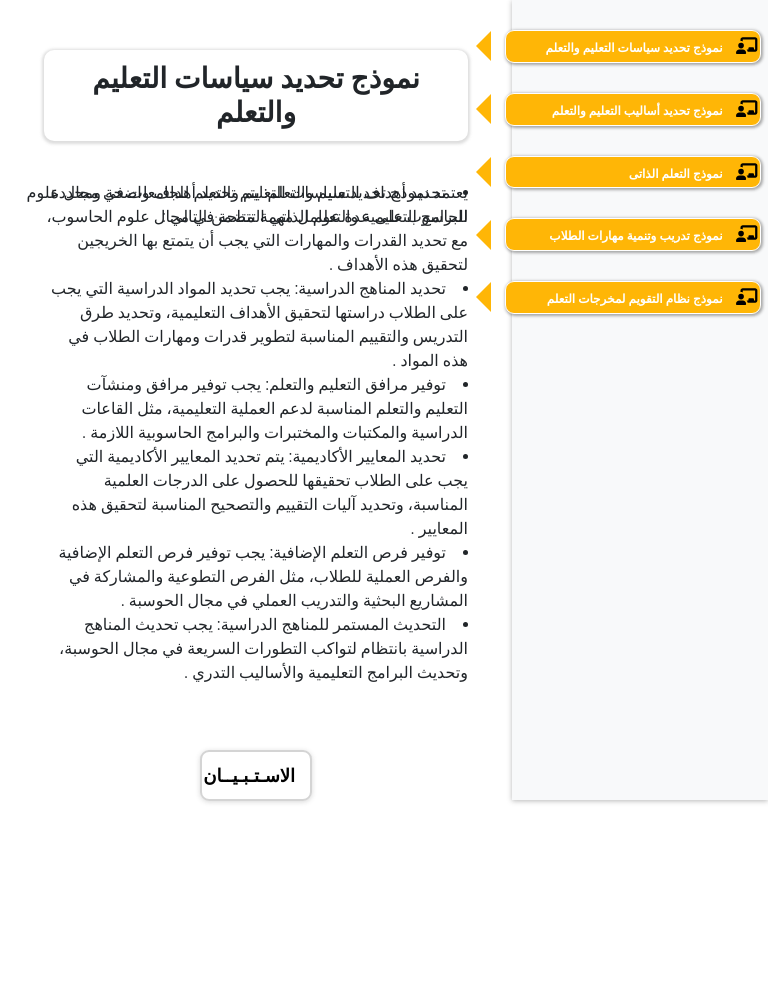
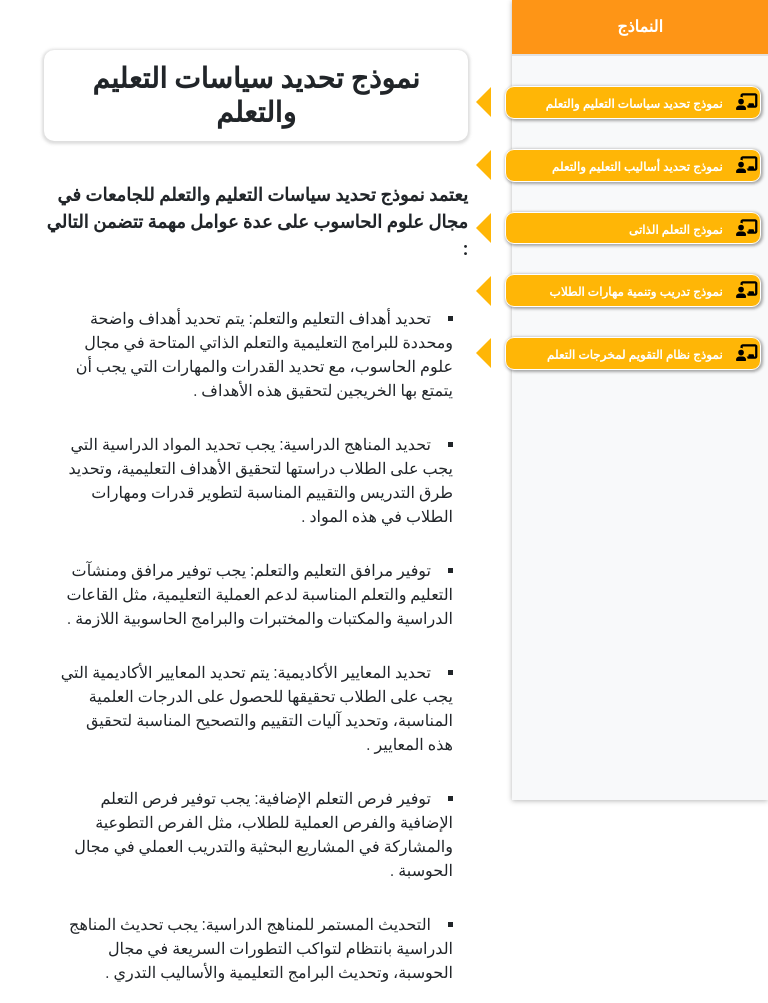
Before and after one commit to AbdoOMohammed/frist, a plain HTML site: page index.html in a window 768 px wide. Shown: the top 1003 px of the page. Before the commit the page ends 858 px from the top, so only its background shows below. Drawn offline with Linux system fonts and the light colour scheme.

Commit message:
Update styles.css

```diff
--- a/styles.css
+++ b/styles.css
@@ -8,6 +8,21 @@
 .icon{
     color: black;
     margin-left: 10px;
+}
+.top_1{
+    padding: 15px 20px;
+    background-color: #ff8e03eb;
+    display: flex;
+    justify-content: space-between;
+    color: white;
+    margin-bottom: 40px;
+    border-bottom: 2px solid #e1e1e1;
+}
+.top_1 p{
+    font-size: 22px;
+    font-weight: bold;
+    margin: 0;
+    padding: 0;
 }
 /*---------nav--------*/
 .mainNav .namozag{
@@ -87,6 +102,9 @@ a{
         margin: 15px 2px;
         font-size: 12px;
     }
+    .top_1 p{
+        font-size: 16px;
+    }
     #close{
         background: none;
         border: none;
@@ -102,18 +120,6 @@ a{
         padding: 10px 0;
         margin: 5px;
     }
-    .top_1{
-        padding: 15px 20px;
-        background-color: #ff8e03eb;
-        display: flex;
-        justify-content: space-between;
-        color: white;
-        margin-bottom: 40px;
-    }
-    .top_1 P{
-        margin: 0;
-        padding: 0;
-    }
     /*---------background--------*/
     .background{
         display: none;
@@ -128,8 +134,12 @@ a{
 }
 /*--------Pc--------------*/
 @media (min-width: 768px) {
+    #close{
+        display: none;
+    }
     .top_1{
-        display: none;
+        justify-content: center;
+        margin-bottom: 0px;
     }
     .button:target:before{
         left: -75px;
@@ -263,3 +273,14 @@ spam{
     box-shadow: rgb(84 84 84 / 22%) 0px 1px 5px 0px;
     transition-delay: 0.5s;
 }
+.content li{
+    font-size: 16px;
+    padding: 15px;
+    list-style-type: square;
+}
+.text span{
+    position: inherit;
+    font-weight: bold;
+    font-size: 18px;
+    margin-bottom: 30px;
+}
```
